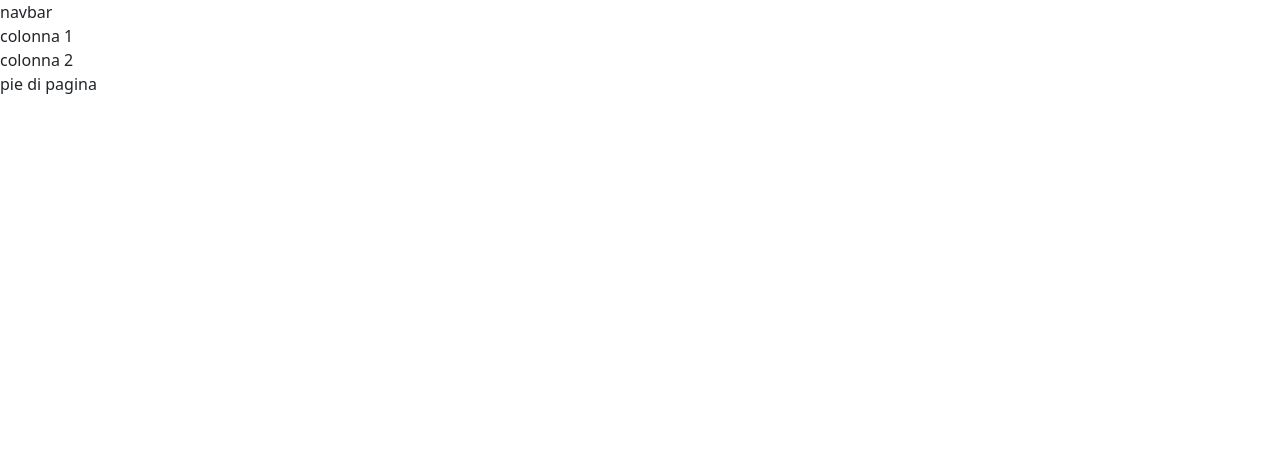
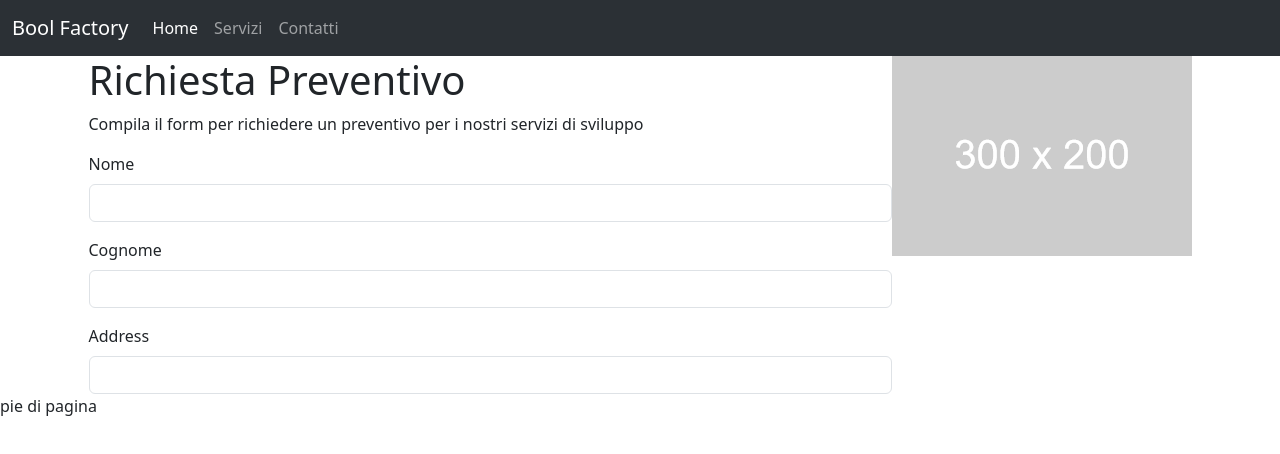
Before and after one commit to ManuelMarchiotto/bootstrap-preventivo, a plain HTML site: page index.html in a window 1280 px wide. Drawn offline with nearby package versions, Linux system fonts and the light colour scheme.

Commit message:
add: some layout

```diff
--- a/index.html
+++ b/index.html
@@ -17,20 +17,52 @@
     <!--header-->
     <header>
         <!--navbar-->
-        navbar
+        <nav class="navbar navbar-expand-lg bg-body-tertiary bg-dark" data-bs-theme="dark">
+            <div class="container-fluid">
+              <a class="navbar-brand" href="#">Bool Factory</a>
+              <div class="collapse navbar-collapse" id="navbarSupportedContent">
+                <ul class="navbar-nav me-auto mb-2 mb-lg-0">
+                  <li class="nav-item">
+                    <a class="nav-link active" aria-current="page" href="#">Home</a>
+                  </li>
+                  <li class="nav-item">
+                    <a class="nav-link" href="#">Servizi</a>
+                  </li>
+                  <li class="nav-item">
+                    <a class="nav-link" href="#">Contatti</a>
+                  </li>
+                </ul>
+              </div>
+            </div>
+          </nav>
         <!--/navbar-->
     </header>
     <!--/header-->
     <!--main-->
-    <main>
+    <main class="d-flex justify-content-center">
         <!--column 1-->
         <div>
-            colonna 1
+            <h1>Richiesta Preventivo</h1>
+            <p>Compila il form per richiedere un preventivo per i nostri servizi di sviluppo</p>
+            <form class="row g-3">
+                <div class="col-md-12">
+                  <label for="inputName" class="form-label">Nome</label>
+                  <input type="text" class="form-control" id="inputName">
+                </div>
+                <div class="col-md-12">
+                  <label for="inputSurname" class="form-label">Cognome</label>
+                  <input type="text" class="form-control" id="inputSurname">
+                </div>
+                <div class="col-12">
+                  <label for="inputAddress" class="form-label">Address</label>
+                  <input type="text" class="form-control" id="inputAddress">
+                </div>
+              </form>
         </div>
         <!--/column 1-->
         <!--column 2-->
         <div>
-            colonna 2
+            <img src="img/dummy_300x200_ffffff_cccccc.png" alt="placholder" srcset="">
         </div>
         <!--/column 2-->
 
@@ -42,6 +74,13 @@
     </footer>
     <!--/footer-->
 
+    <!--Bootsrap-->
+    <script src="https://cdn.jsdelivr.net/npm/bootstrap@5.3.3/dist/js/bootstrap.bundle.min.js" integrity="sha384-YvpcrYf0tY3lHB60NNkmXc5s9fDVZLESaAA55NDzOxhy9GkcIdslK1eN7N6jIeHz" crossorigin="anonymous"></script>
+    <!--/Bootsrap-->
+
+    <!--JavaSvìcript-->
     <script src="main.js"></script>
+    <!--/JavaSvìcript-->
+
 </body>
 </html>
```
Also changed, not shown: img/dummy_300x200_ffffff_cccccc.png (added).
